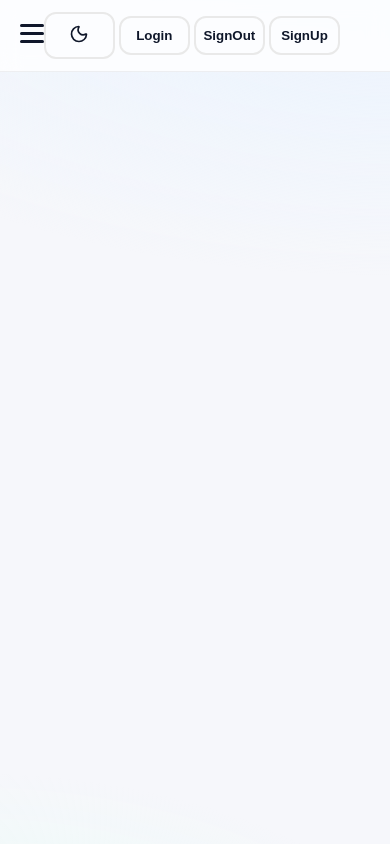
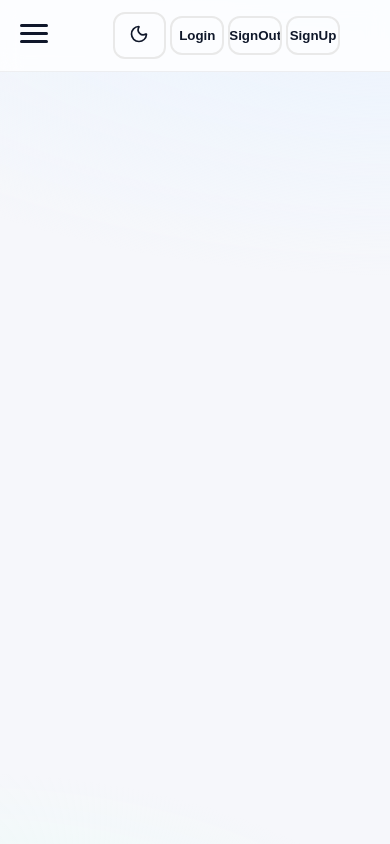
Before and after one commit to daliamirghani/sign4me, a React (Create React App) app in the folder frontend/websiteosc/: page / in a window 390 px wide. Shown: the top 844 px of the page. Built offline with nearby package versions, Linux system fonts and the light colour scheme.

Commit message:
final finnalll

```diff
--- a/frontend/websiteosc/src/SignLanguageSite.css
+++ b/frontend/websiteosc/src/SignLanguageSite.css
@@ -494,7 +494,7 @@ body{
   align-items: center;
   gap: 0.75rem;
   min-width: 0;
-  width: 150%;
+  width: ;
 }
 .user-info {
   display: flex;
@@ -507,14 +507,14 @@ body{
   .topnav .actions {
     flex-direction: row;
     gap: 4px;
-    width: 100%;
+    width: 65%;
     margin-right: 30px;
 
   }
   .topnav .actions button
   ,.topnav .actions .button{
-   width: 70% !important; /* force full width */
-    max-width: 90%;
+   width: 100% !important; /* force full width */
+    max-width: 100%;
   }
 
 
```
